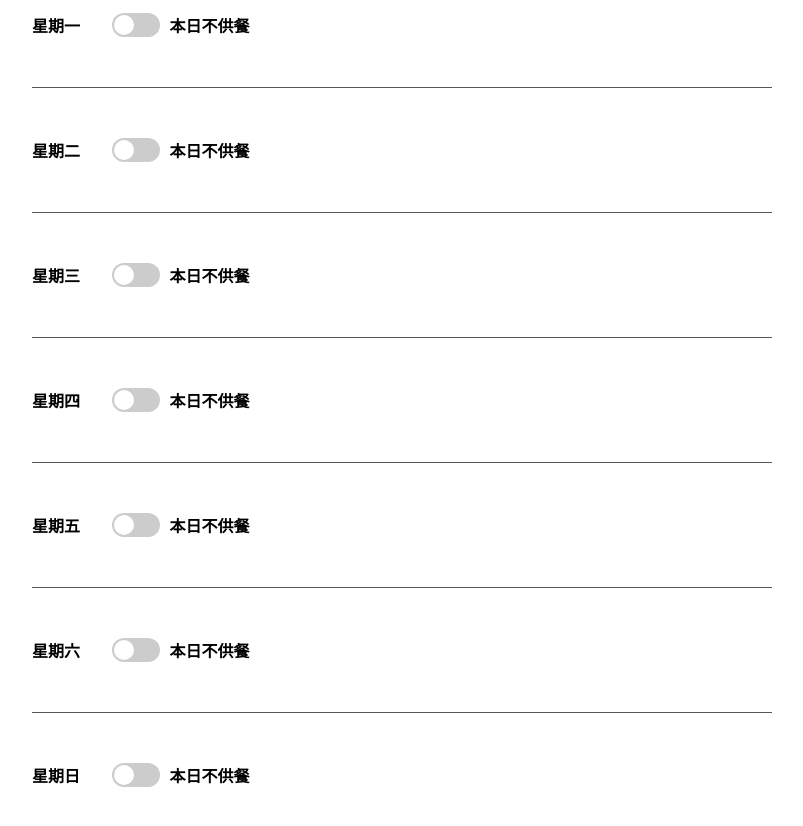
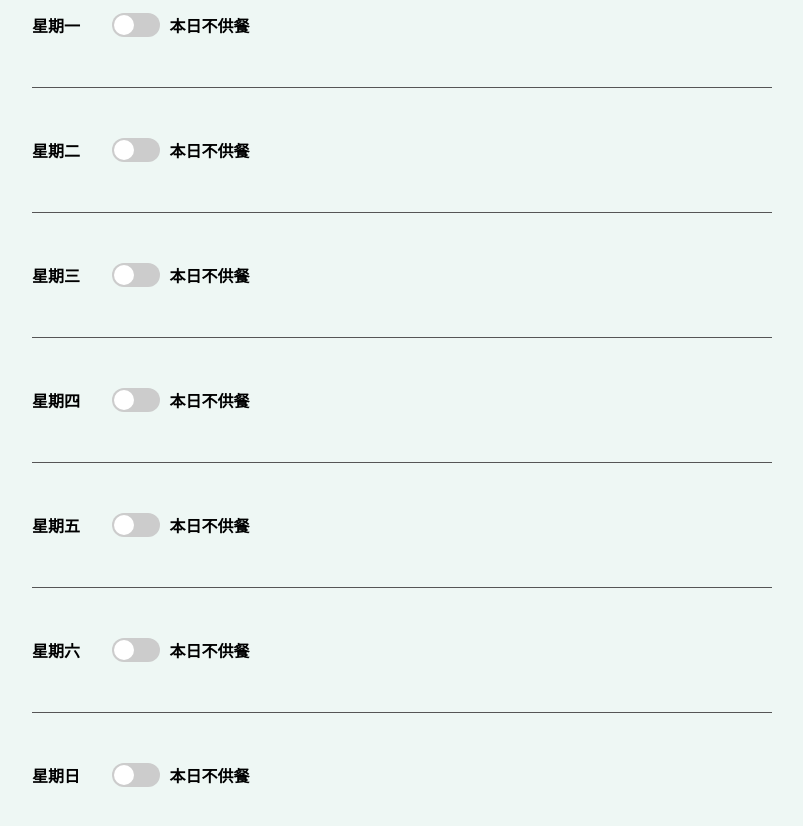
Before and after one commit to BruceLiu0701/Meal-provider, a Vue app: page / in a window 1280 px wide. Shown: the top 826 px of the page, without its empty margins (238-1041 px from the left). Built offline with nearby package versions, Linux system fonts and the light colour scheme.

Commit message:
Update index.css

```diff
--- a/index.css
+++ b/index.css
@@ -11,4 +11,5 @@ body,html{
     display: flex;
     justify-content: center;
     align-items: center;
+    background-color: rgb(238, 247, 244);
 }
```
